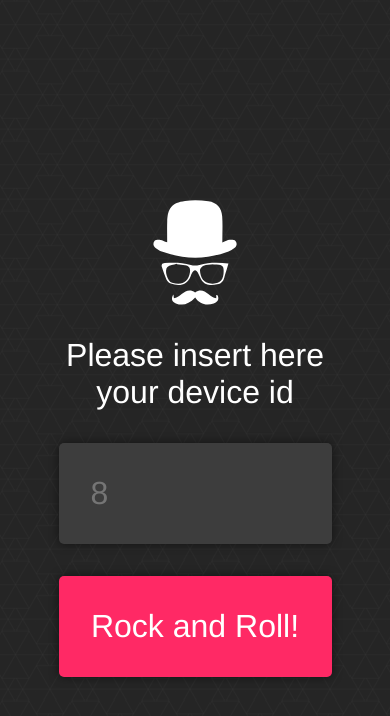
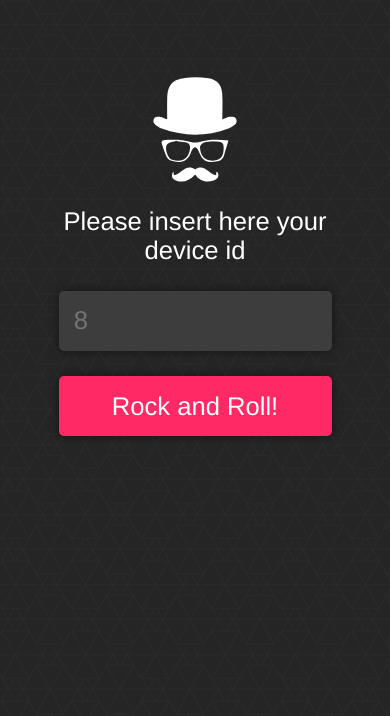
Before and after one commit to Goldinteractive/periskop, a website: page src/index.html in a window 390 px wide. Drawn offline with Linux system fonts and the light colour scheme.

Commit message:
stable release

```diff
--- a/src/assets/scss/include/_common.scss
+++ b/src/assets/scss/include/_common.scss
@@ -16,6 +16,12 @@ html {
     font-family: $sansFontFamily;
     background:$bodyBackground;
     font-weight: 200;
+    @include respond-to('tablet') {
+        font-size: $fontSize * 0.8;
+    }
+    @include respond-to('mobile') {
+        font-size: $fontSize * 0.6;
+    }
 }
 
 /*
@@ -81,9 +87,8 @@ textarea {
 html, body {
     position: relative;
     overflow: hidden;
-
-    @include background(url('#{$imagePath}moustache.png') center center no-repeat, linear-gradient(135deg,$goldPink, $goldViolet));
-    // background-size:32px;
+    @include background(url('#{$imagePath}moustache.png') center center  no-repeat, linear-gradient(135deg,$goldPink, $goldViolet));
+    background-size:contain;
     @include square(100%);
 }
 
@@ -145,14 +150,14 @@ h1 {
 
 .form-wrapper {
     background-size: 70px 70px;
-    padding-top: 200px;
+    padding-top: 3em;
     overflow: auto;
     background-image: url('#{$imagePath}bg-pattern.png');
     @include box-sizing(border-box);
 }
 #boot-form {
     input {
-        padding: 1em;
+        padding: 0.6em;
         background: $inputBg;
         border: none;
         border-radius: 5px;
```
Also changed, not shown: src/assets/css/style.css.
